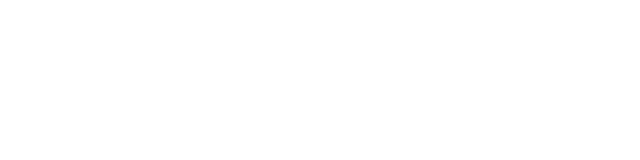
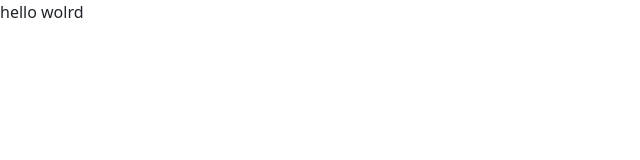
Before and after one commit to Muhdsidin/apartment-front-end, a React (Vite) app: page / in a window 1280 px wide. Before the commit this address had no page. Shown: the top 160 px of the page, without its empty margins (0-640 px from the left). Built offline with nearby package versions, Linux system fonts and the light colour scheme.

Commit message:
first commit

```diff
--- a/src/App.jsx
+++ b/src/App.jsx
@@ -16,6 +16,7 @@
       <Routes>
         <Route path="/upload-rooms" element={<Room />} />
         <Route path="/real/admin" element={<Home />} />
+        <Route path="/" element={<>hello wolrd </>} />
 
 
       </Routes>
```
